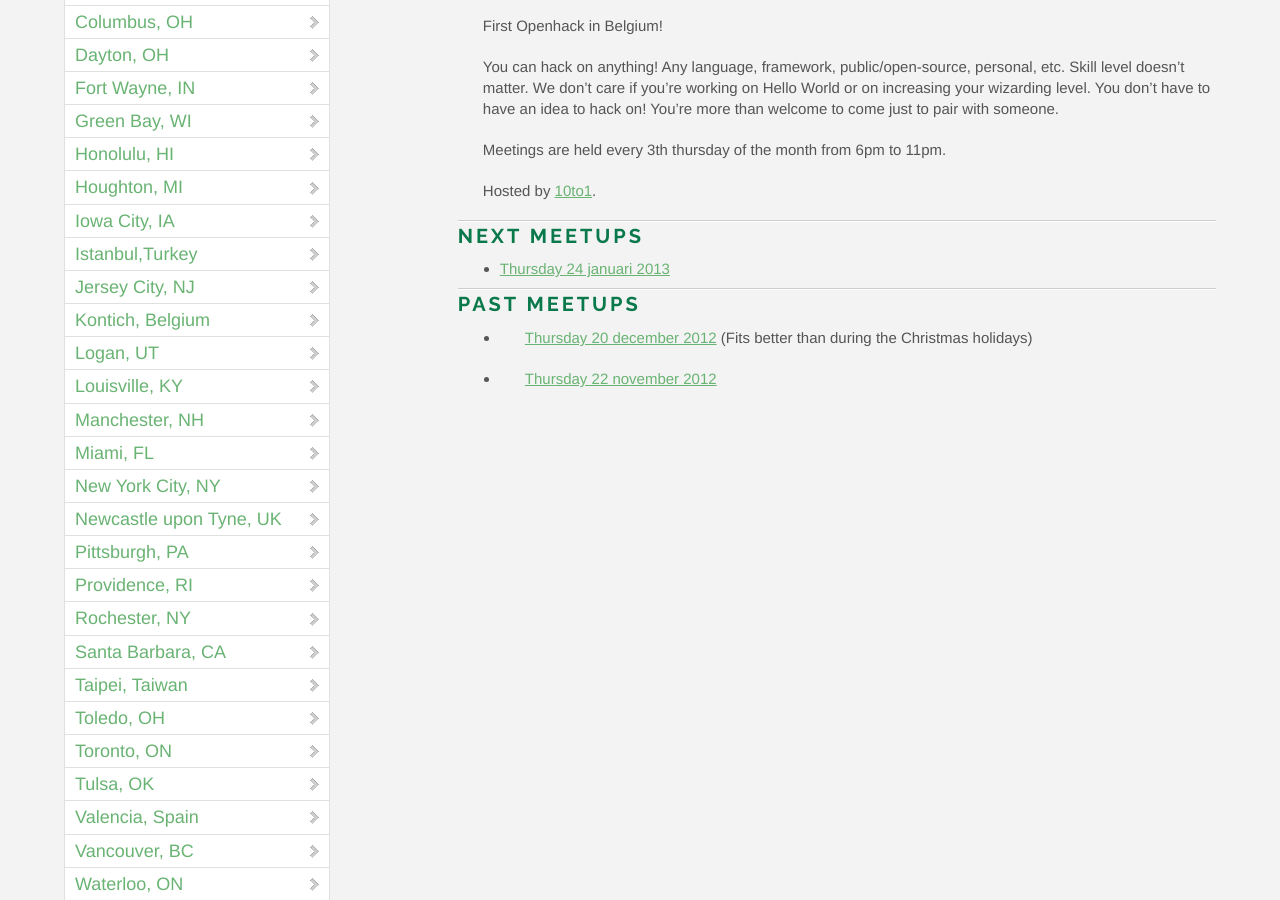
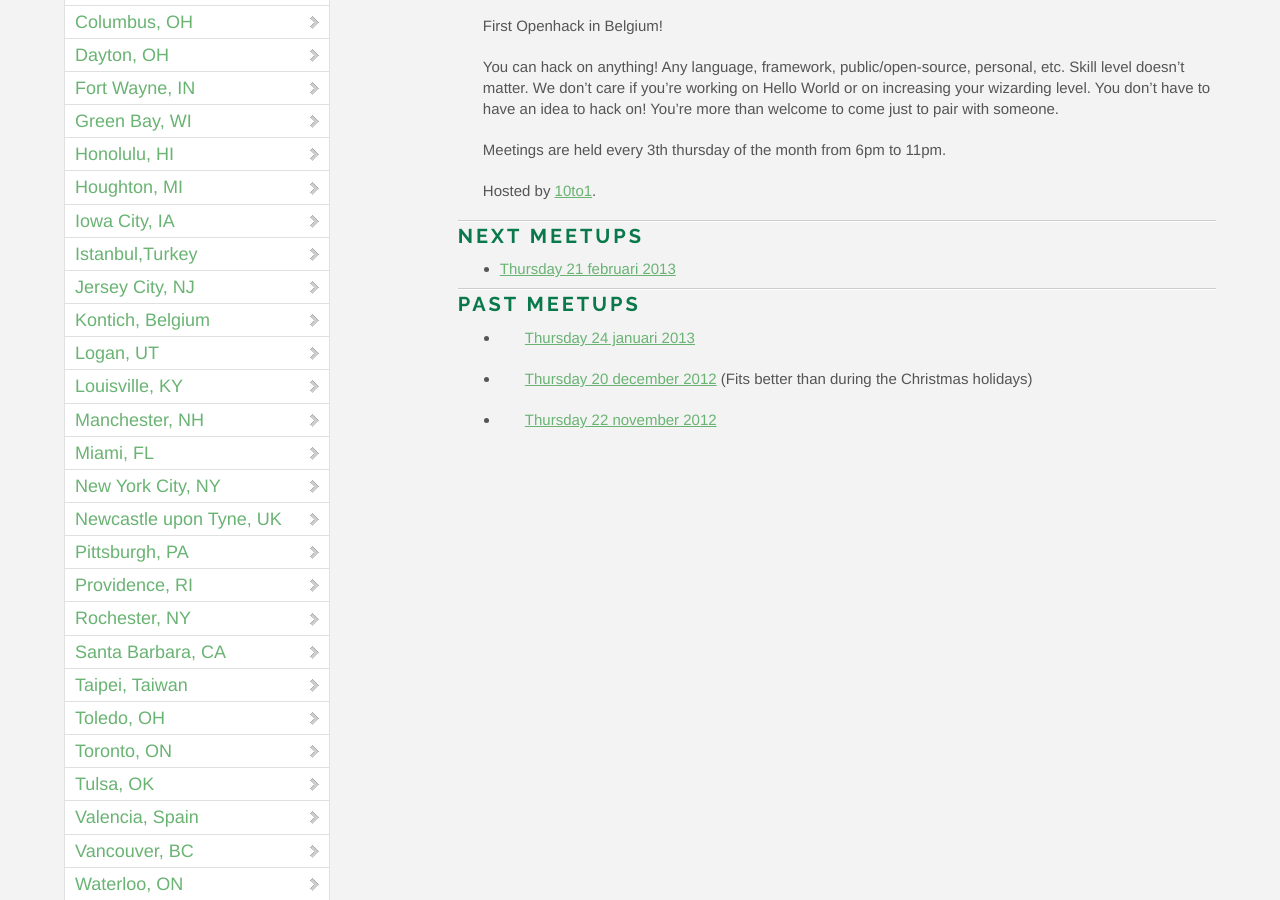
Before and after one commit to OpenHack/openhack.github.com, a Jekyll site: the page built from kontich/index.markdown, in a window 1280 px wide and 900 px high, scrolled down 509 px. Built offline with Jekyll 4.4.1, drawn with Linux system fonts in a browser that asks for light colours; nearby versions of some CDN libraries; Markdown is read by kramdown in place of the engine named in the settings; comment, search, counter and statistics services are not loaded.

Commit message:
Add februari Openhack, Kontich

```diff
--- a/kontich/index.markdown
+++ b/kontich/index.markdown
@@ -21,9 +21,12 @@ Hosted by [10to1](http://10to1.be).
 
 ### Next meetups
 
-- [Thursday 24 januari 2013](https://plus.google.com/events/c9a0i60j1o70as08fiq06v7qk40)
+- [Thursday 21 februari 2013](https://plus.google.com/events/cpvqhk3n9pb7089au7h4euqdgd0)
+
 
 ### Past meetups
+
+- [Thursday 24 januari 2013](https://plus.google.com/events/c9a0i60j1o70as08fiq06v7qk40)
 
 - [Thursday 20 december 2012](https://plus.google.com/events/cq1og1l7tr2u94u3vk2v6jf9v8c) (Fits better than during the Christmas holidays)
 
```
